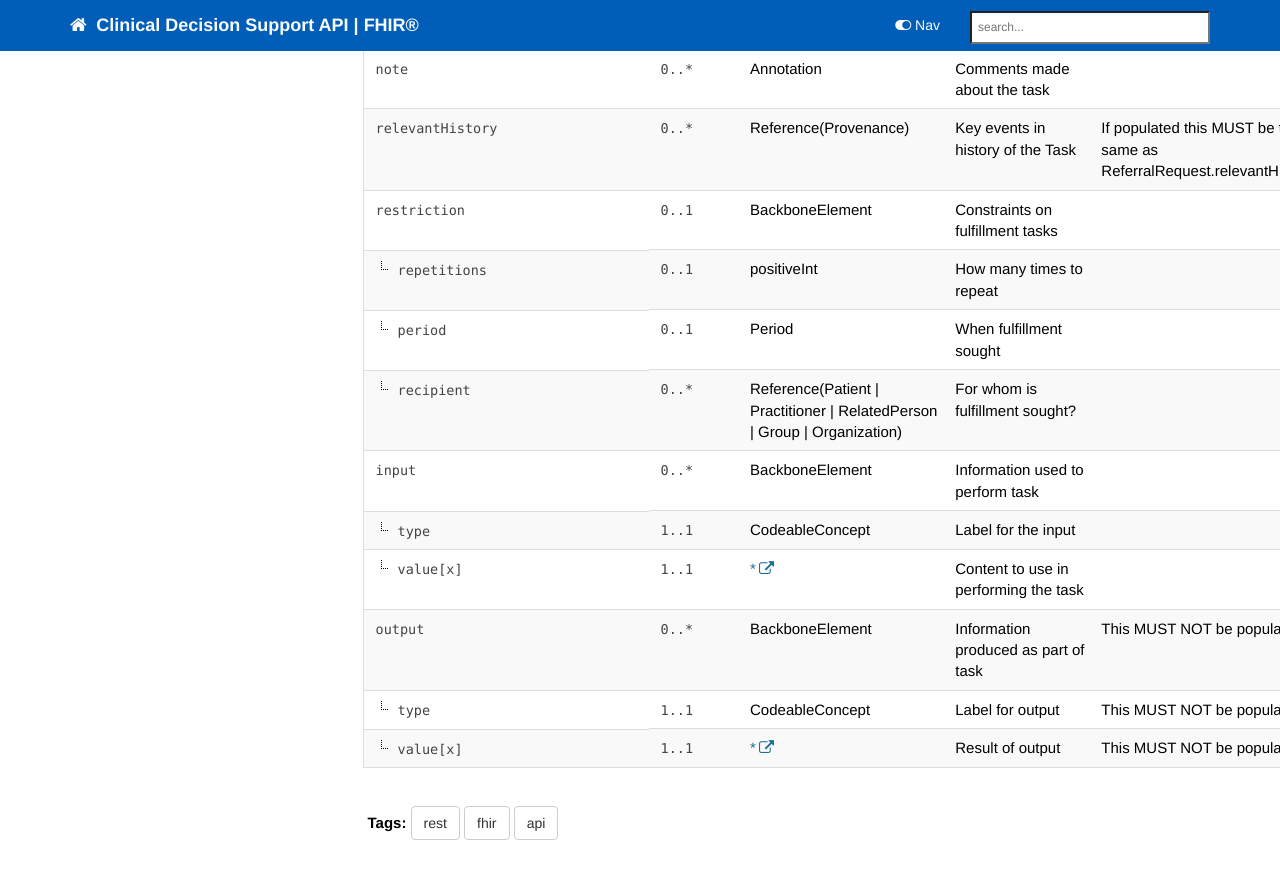
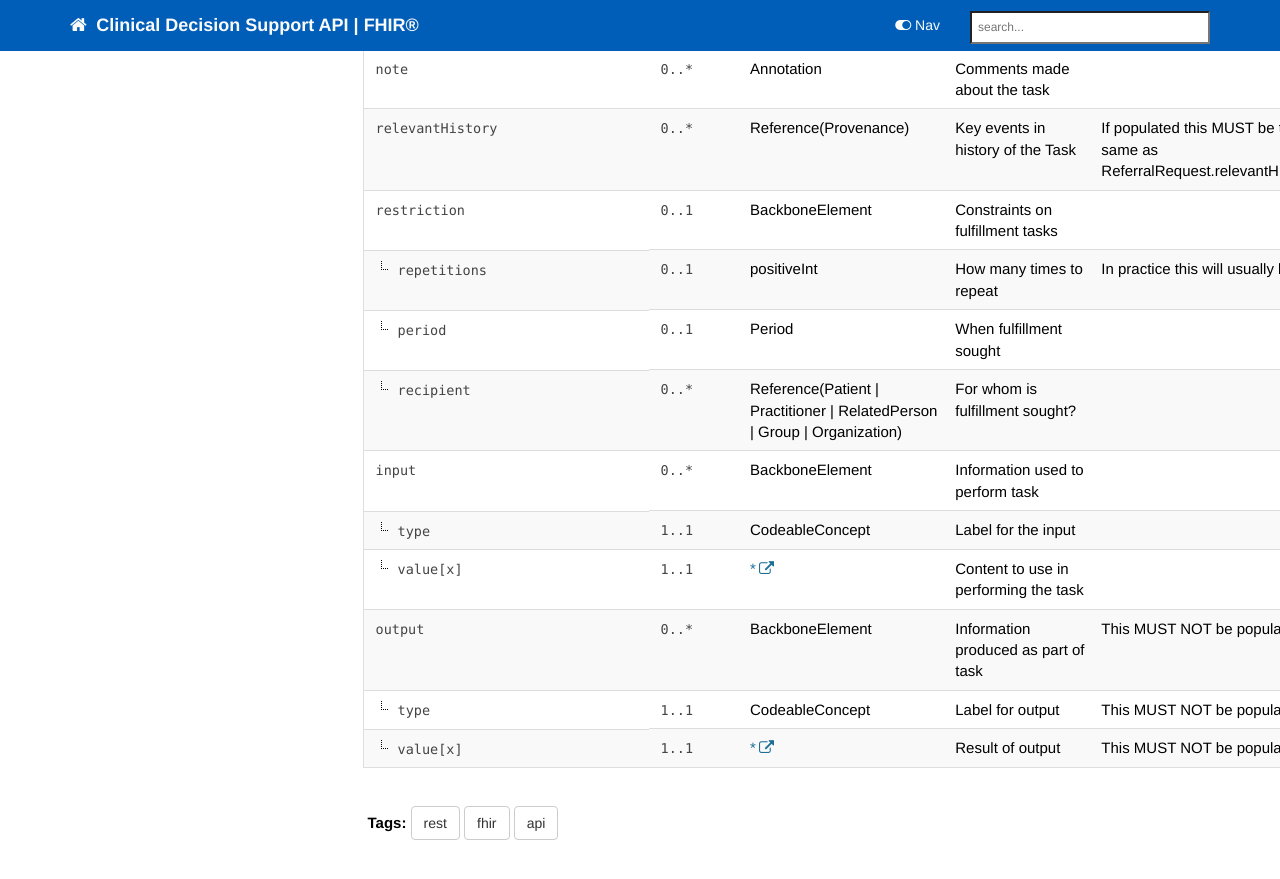
Before and after one commit to nhsconnect/FHIR-CDS, a Jekyll site: the page built from pages/explore/api_task.md, in a window 1280 px wide and 900 px high, scrolled down 3199 px. Shown: the top 879 px of the window. Built offline with Jekyll 4.4.1, drawn with Linux system fonts in a browser that asks for light colours; nearby versions of some CDN libraries; comment, search, counter and statistics services are not loaded.

Commit message:
restriction.repetitions guidance
Set restriction.repetitions guidance to "In practice this will usually be '1'"

```diff
--- a/pages/explore/api_task.md
+++ b/pages/explore/api_task.md
@@ -305,7 +305,7 @@ Detailed implementation guidance for an `Task` resource in the CDS context is gi
     <td><code>0..1</code></td>
     <td>positiveInt</td>
     <td>How many times to repeat</td>
-<td></td>
+<td>In practice this will usually be '1'</td>
 </tr>
 <tr>
   <td class="sub"><code>period</code></td>
```
